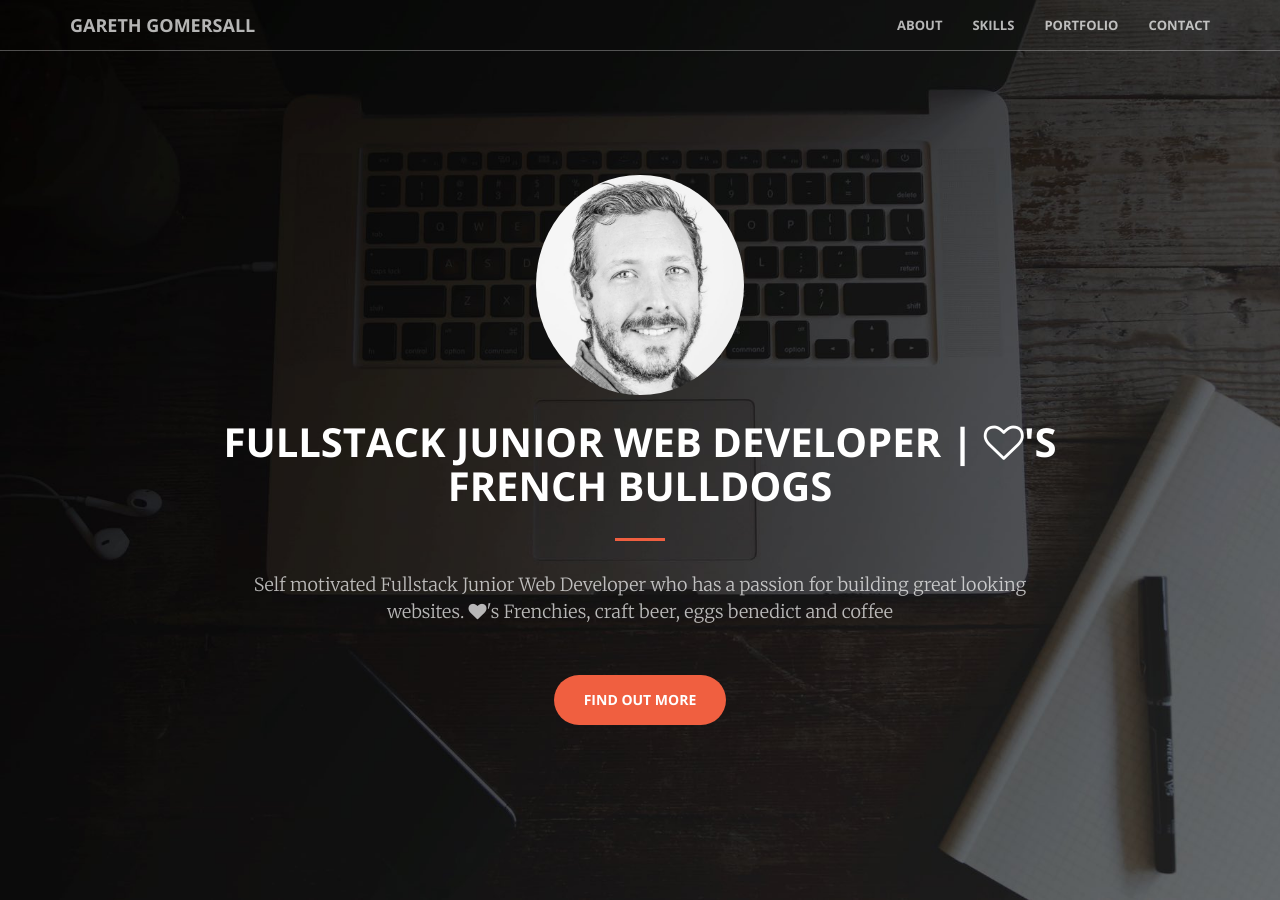
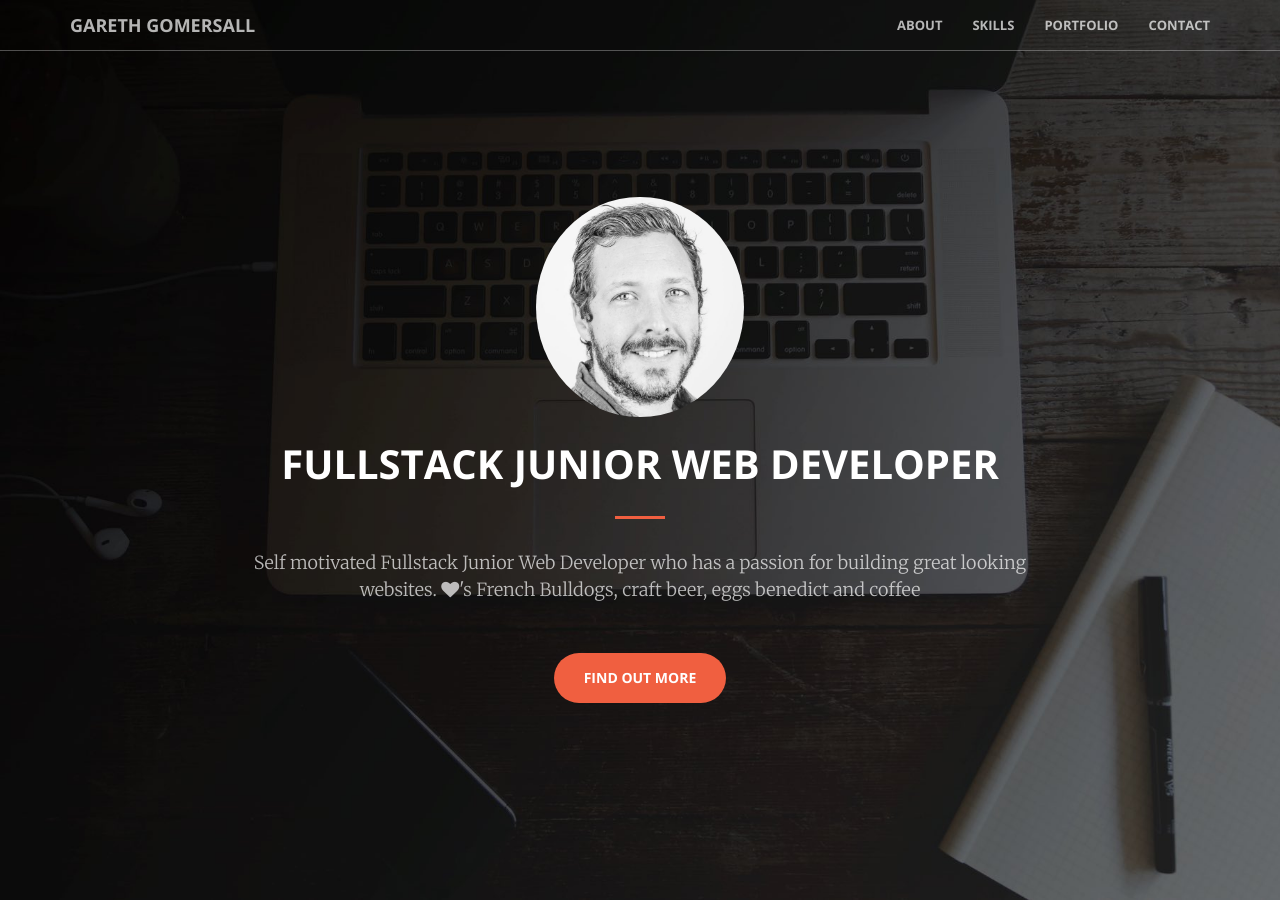
Before and after one commit to ggomersall/ggomersall.github.io, a Jekyll site: the page built from index.html, in a window 1280 px wide and 900 px high. Built offline with Jekyll 4.4.1, drawn with Linux system fonts in a browser that asks for light colours.

Commit message:
changed header

```diff
--- a/_includes/header.html
+++ b/_includes/header.html
@@ -4,9 +4,9 @@
           <div class="head-shot">
             <img src="../img/headshot.jpg">
           </div>
-            <h1>Fullstack Junior Web Developer | <i class="fa fa-heart-o"></i>'s French Bulldogs</h1>
+            <h1>Fullstack Junior Web Developer</h1>
             <hr>
-            <p>Self motivated Fullstack Junior Web Developer who has a passion for building great looking websites.  <i class="fa fa-heart"></i>'s Frenchies, craft beer, eggs benedict and coffee</p>
+            <p>Self motivated Fullstack Junior Web Developer who has a passion for building great looking websites.  <i class="fa fa-heart"></i>'s French Bulldogs, craft beer, eggs benedict and coffee</p>
             <a href="#about" class="btn btn-primary btn-xl page-scroll">Find Out More</a>
         </div>
     </div>
```
